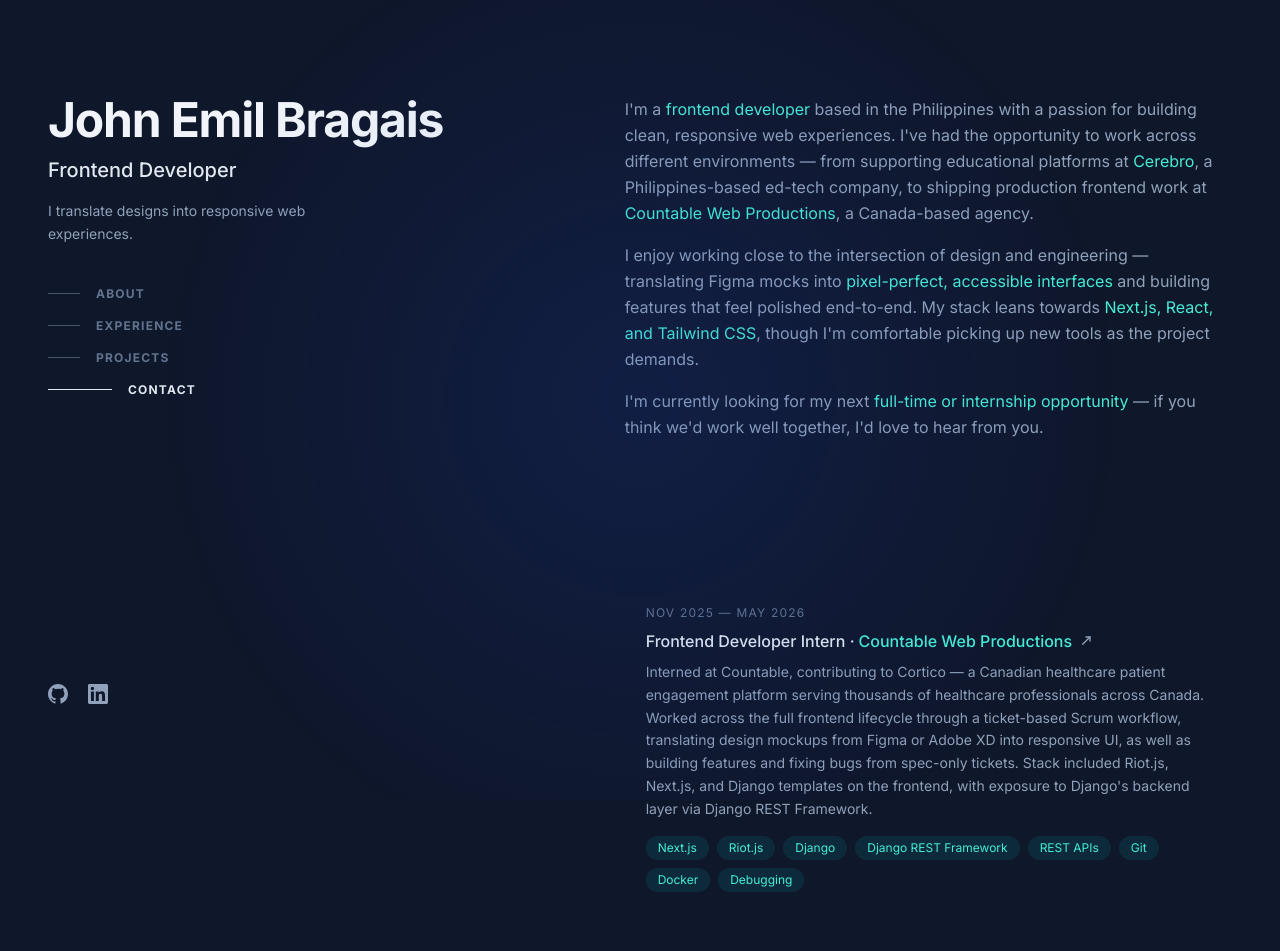
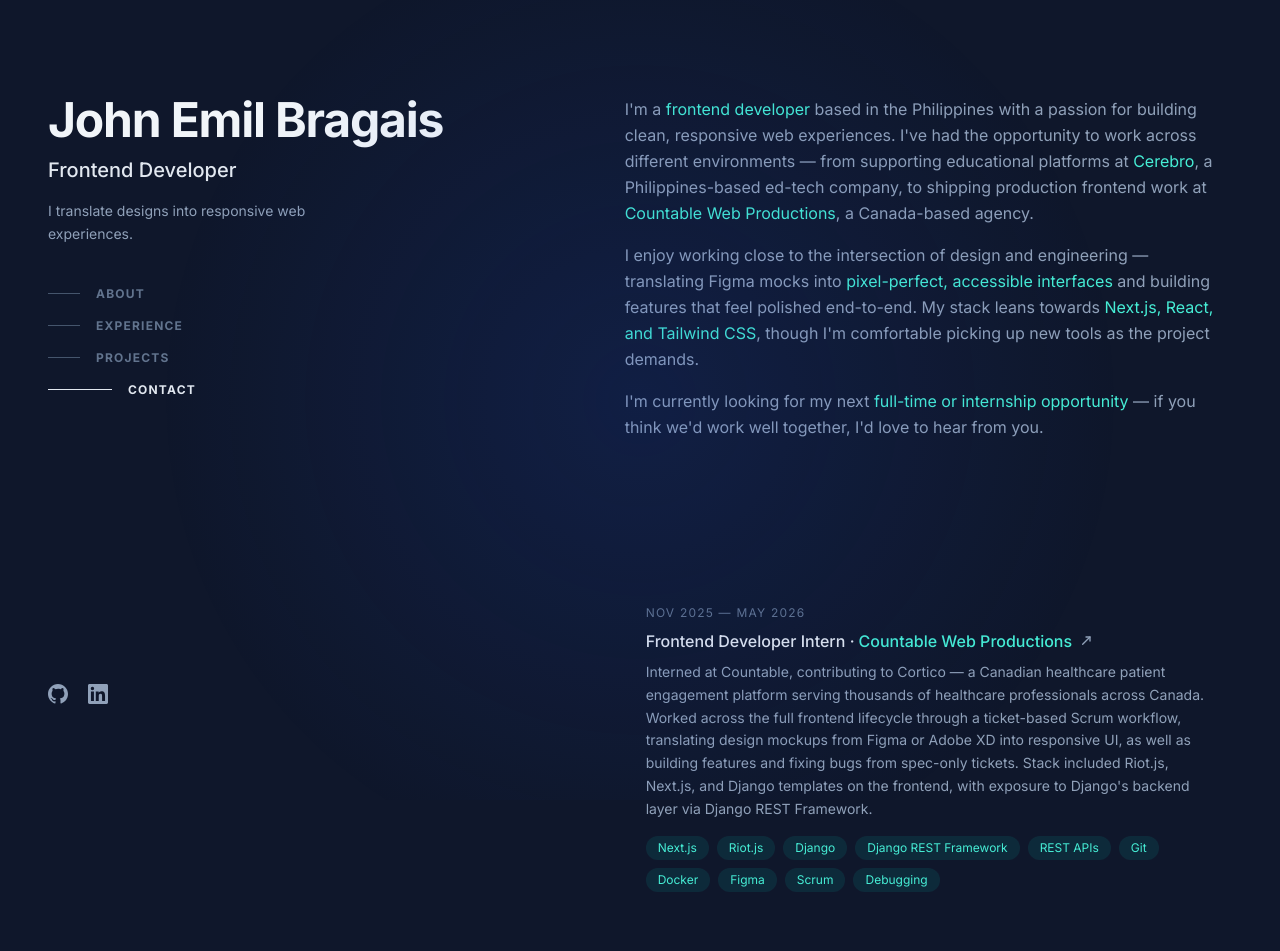
Before and after one commit to EmilB107/Portfolio, a Next.js app: page / in a window 1280 px wide. Shown: the top 951 px of the page. Built offline with nearby package versions, Linux system fonts and the light colour scheme.

Commit message:
feat: add Figma and Scrum badges to Countable internship

```diff
--- a/components/Experience.tsx
+++ b/components/Experience.tsx
@@ -17,7 +17,7 @@
     companyUrl: "https://countable.ca/",
     description:
       "Interned at Countable, contributing to Cortico — a Canadian healthcare patient engagement platform serving thousands of healthcare professionals across Canada. Worked across the full frontend lifecycle through a ticket-based Scrum workflow, translating design mockups from Figma or Adobe XD into responsive UI, as well as building features and fixing bugs from spec-only tickets. Stack included Riot.js, Next.js, and Django templates on the frontend, with exposure to Django's backend layer via Django REST Framework.",
-    tech: ["Next.js", "Riot.js", "Django", "Django REST Framework", "REST APIs", "Git", "Docker", "Debugging"],
+    tech: ["Next.js", "Riot.js", "Django", "Django REST Framework", "REST APIs", "Git", "Docker", "Figma", "Scrum", "Debugging"],
   },
   {
     dates: "Jul 2025 — Sep 2025",
```
